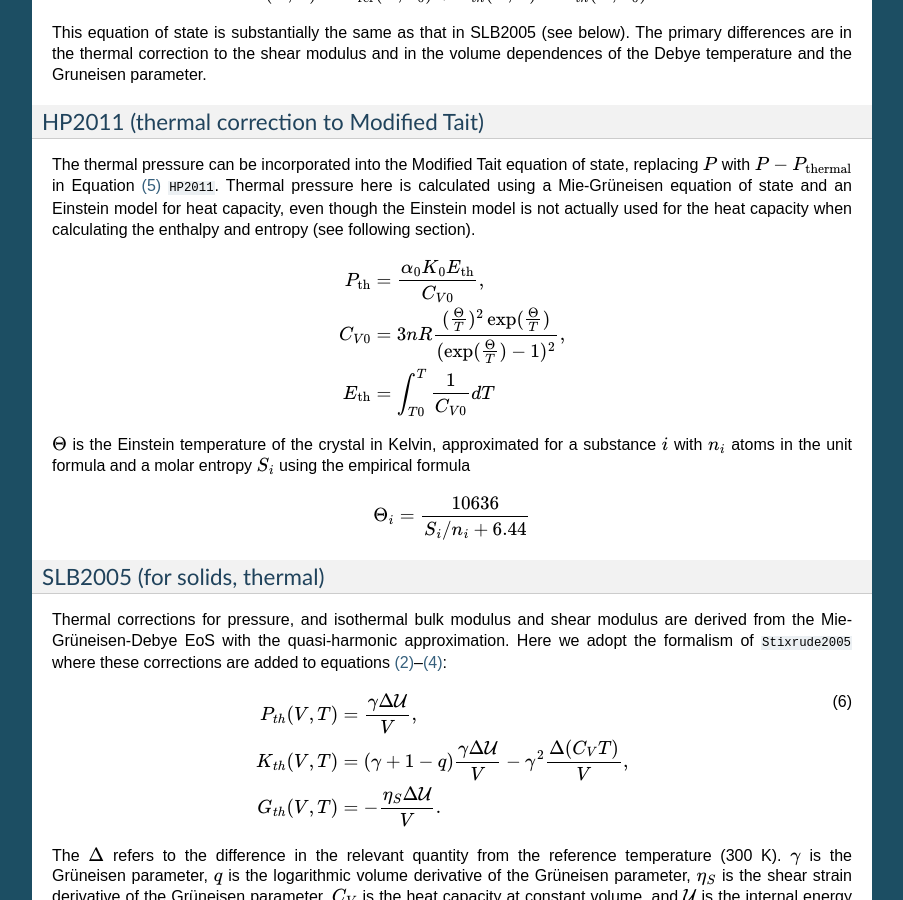
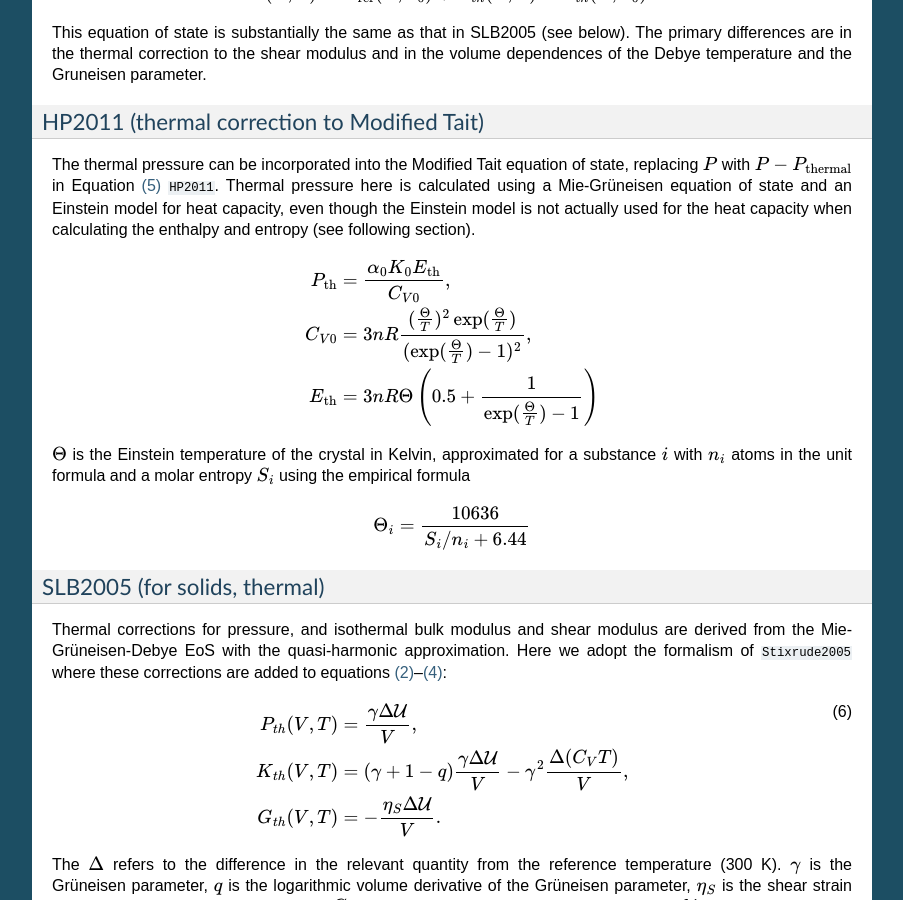
Before and after one commit to geodynamics/burnman, a Sphinx documentation site: the page built from sphinx/background.rst, in a window 1280 px wide and 900 px high, scrolled down 2400 px. Shown: the whole window, without its empty margins (198-1101 px from the left). Built offline with Sphinx 7.4.7, drawn with Linux system fonts in a browser that asks for light colours; cross-references to code outside the pages are shown as plain code; the version number is read from the project's files by our own code.

Commit message:
Corrected E_th term

```diff
--- a/sphinx/background_thermoelastics.txt
+++ b/sphinx/background_thermoelastics.txt
@@ -127,7 +127,7 @@ The thermal pressure can be incorporated into the Modified Tait equation of stat
 .. math::
     P_{\textrm{th}} &= \frac{\alpha_0 K_0 E_{\textrm{th}}}{C_{V0}}, \\
     C_{V0} &= 3 n R \frac{(\frac{\Theta}{T})^2\exp(\frac{\Theta}{T})}{(\exp(\frac{\Theta}{T})-1)^2}, \\
-    E_{\textrm{th}} &= \int_{T0}^T \frac{1}{C_{V0}} dT
+    E_{\textrm{th}} &= 3 n R \Theta \left(0.5 + \frac{1}{ \exp(\frac{\Theta}{T}) - 1 }\right)
 
 :math:`\Theta` is the Einstein temperature of the crystal in Kelvin, approximated for a substance :math:`i` with :math:`n_i` atoms in the unit formula and a molar entropy :math:`S_i` using the empirical formula
 
```
